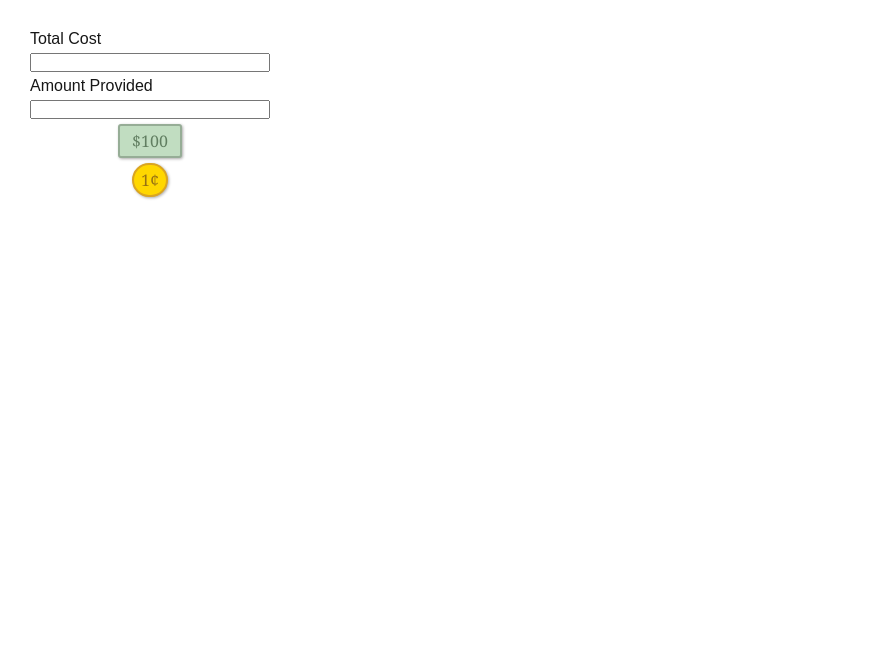
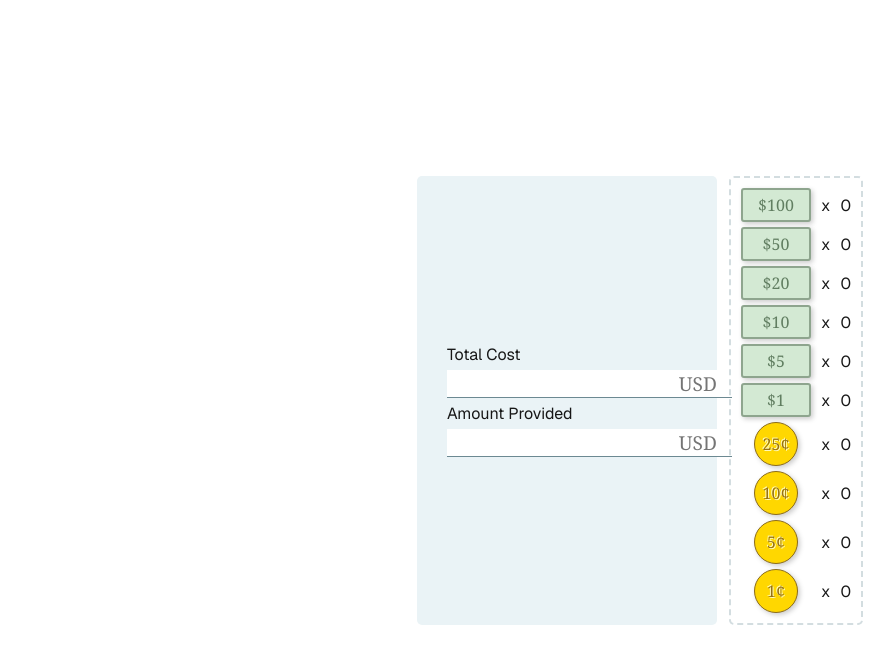
Before and after one commit to UnitedThoughts/interview.adt, a Next.js app: page / in a window 1280 px wide. Shown: the top 664 px of the page, without its empty margins (0-896 px from the left). Built offline with nearby package versions, Linux system fonts and the light colour scheme.

Commit message:
Usable UI

```diff
--- a/src/app/icons.module.css
+++ b/src/app/icons.module.css
@@ -1,20 +1,21 @@
 .coin_icon {
     border-radius: 1000000px;
     background-color: gold;
-    border: 2px solid goldenrod;
+    border: 1px solid rgb(139, 108, 27);
     color: rgb(150, 113, 19);
     display: block;
+    text-shadow: -1px -1px 0px #fffab9, 1px 1px 0px #fffab9;
 
-    padding-left: 7px;
-    padding-right: 7px;
-    padding-top: 4px;
-    padding-bottom: 4px;
+    padding-top: 10px;
+    padding-bottom: 10px;
 
     font-weight: 400;
     font-variant: normal;
     font-family: var(--font-noto-serif);
-    box-shadow: 1px 1px 3px #acabab;
-    justify-self: center;
+    box-shadow: 2px 2px 5px #ccc;
+
+    text-align: center;
+    min-width: 44px;
 
     &::after {
         content: "¢";
@@ -23,8 +24,8 @@
 
 .bill_icon {
     border-radius: 3px;
-    background-color:  rgb(193, 221, 193);
-    border: 2px solid rgb(150, 173, 150);
+    background-color:  rgb(211, 233, 211);
+    border: 2px solid rgb(142, 165, 142);
     color:  rgb(97, 126, 97);
     display: block;
     padding-left: 12px;
@@ -35,8 +36,10 @@
     font-weight: 400;
     font-variant: normal;
     font-family: var(--font-noto-serif);
-    box-shadow: 1px 1px 3px #acabab;
-    justify-self: center;
+    box-shadow: 2px 2px 5px #ccc;
+
+    text-align: center;
+    min-width: 70px;
 
     &::before {
         content: "$";
--- a/src/app/page.module.css
+++ b/src/app/page.module.css
@@ -1,4 +1,4 @@
-.page {
+body {
   --gray-rgb: 0, 0, 0;
   --gray-alpha-200: rgba(var(--gray-rgb), 0.08);
   --gray-alpha-100: rgba(var(--gray-rgb), 0.05);
@@ -7,17 +7,14 @@
   --button-secondary-hover: #f2f2f2;
 
   display: grid;
-  grid-template-rows: 20px 1fr 20px;
   align-items: center;
   justify-items: center;
   min-height: 100svh;
-  padding: 80px;
-  gap: 64px;
   font-family: var(--font-geist-sans);
 }
 
 @media (prefers-color-scheme: dark) {
-  .page {
+  body {
     --gray-rgb: 255, 255, 255;
     --gray-alpha-200: rgba(var(--gray-rgb), 0.145);
     --gray-alpha-100: rgba(var(--gray-rgb), 0.06);
@@ -29,14 +26,51 @@
 
 .main {
   display: grid;
+  grid-template:
+    "amounts change_returned"
+  ;
+  row-gap: 5px;
+  padding: 30px;
+  column-gap: 12px;
+}
 
+.amounts {
+  display: grid;
+  background-color: rgb(234, 243, 246);
+  border-radius: 5px;
   row-gap: 5px;
   grid-auto-flow: row;
   max-width: 300px;
   padding: 30px;
+  grid-area: amounts;
+  align-content: center;
+
+  input[type="number"] {
+    font-size: 120%;
+    text-align: right;
+    font-family:Georgia, 'Times New Roman', Times, serif;
+    border: none;
+    border-bottom: 1px solid rgb(108, 137, 146);
+  }
 }
 
 .change_returned {
   display: grid;
   gap: 5px;
+  padding: 10px;
+  grid-area: change_returned;
+  grid-template-columns:
+    auto auto auto
+  ;
+  border: 2px dashed rgb(211, 221, 224);;
+  border-radius: 5px;
 }
+
+.denomination_display {
+  display: grid;
+  grid-column: 1/4;
+  grid-template-columns: subgrid;
+  justify-items: center;
+  align-items: baseline;
+  column-gap: 10px;
+}
--- a/src/app/page.tsx
+++ b/src/app/page.tsx
@@ -1,26 +1,69 @@
 import Image from "next/image";
 import styles from "./page.module.css";
 import icons from "./icons.module.css"
+
+const denominations = [
+  {value_usd: 100, type: 'bill'},
+  {value_usd:  50, type: 'bill'},
+  {value_usd:  20, type: 'bill'},
+  {value_usd:  10, type: 'bill'},
+  {value_usd:   5, type: 'bill'},
+  // do not count on your register having $2 bills
+  {value_usd:   1, type: 'bill'},
+
+  // do not count on your register having $1 coins
+  {value_usd: 0.25, type: 'coin'},
+  {value_usd: 0.10, type: 'coin'},
+  {value_usd: 0.05, type: 'coin'},
+  {value_usd: 0.01, type: 'coin'},
+]
+
+type DenominationStack = {value_usd: number, type: string, count: number}
+
+let change: DenominationStack[] = denominations.map((denomination) => {
+  return {
+    value_usd: denomination.value_usd,
+    type: denomination.type,
+    count: 0
+  }
+})
+
+const DenominationDisplay = ({denomination}) => {
+  return (<div key={denomination.value_usd} className={styles.denomination_display}>
+    {denomination.type === 'bill' ? (
+      <span className={ icons.bill_icon }>{denomination.value_usd}</span>
+    ) : (
+      <span className={ icons.coin_icon }>{denomination.value_usd * 100}</span>
+    )}
+        x
+        <span className="count">{denomination.count}</span>
+      </div>
+  )
+}
+
+const DemoninationsList = () => {
+  return (
+    <div id="change-returned" className={styles.change_returned}>
+      {change.map(denomination =>  <DenominationDisplay key={denomination.value_usd} denomination={denomination}/>)
+      }
+    </div>
+  )
+}
 
 export default function Home() {
   return (
       <main className={styles.main}>
 
-        <label htmlFor="total_cost_usd">Total Cost</label>
-        <input type="number" id="total_cost_usd"/>
+        <div className={styles.amounts}>
+          <label htmlFor="total_cost_usd">Total Cost</label>
+          <input type="number" placeholder="USD" id="total_cost_usd"/>
 
-        <label htmlFor="amount_provided_usd">Amount Provided</label>
-        <input type="number" id="amount_provided_usd"/>
-
-        <div id="change-returned" className={styles.change_returned}>
-          <div id="usd_100">
-            <span className={icons.bill_icon}>100</span>
-          </div>
-          <div id="usd_0.01">
-            <span className={icons.coin_icon}>1</span>
-          </div>
+          <label htmlFor="amount_provided_usd">Amount Provided</label>
+          <input type="number" placeholder="USD" id="amount_provided_usd"/>
         </div>
 
+        <DemoninationsList />
+
       </main>
-  );
+  )
 }
```
Also changed, not shown: src/app/denominations.tsx (added).
